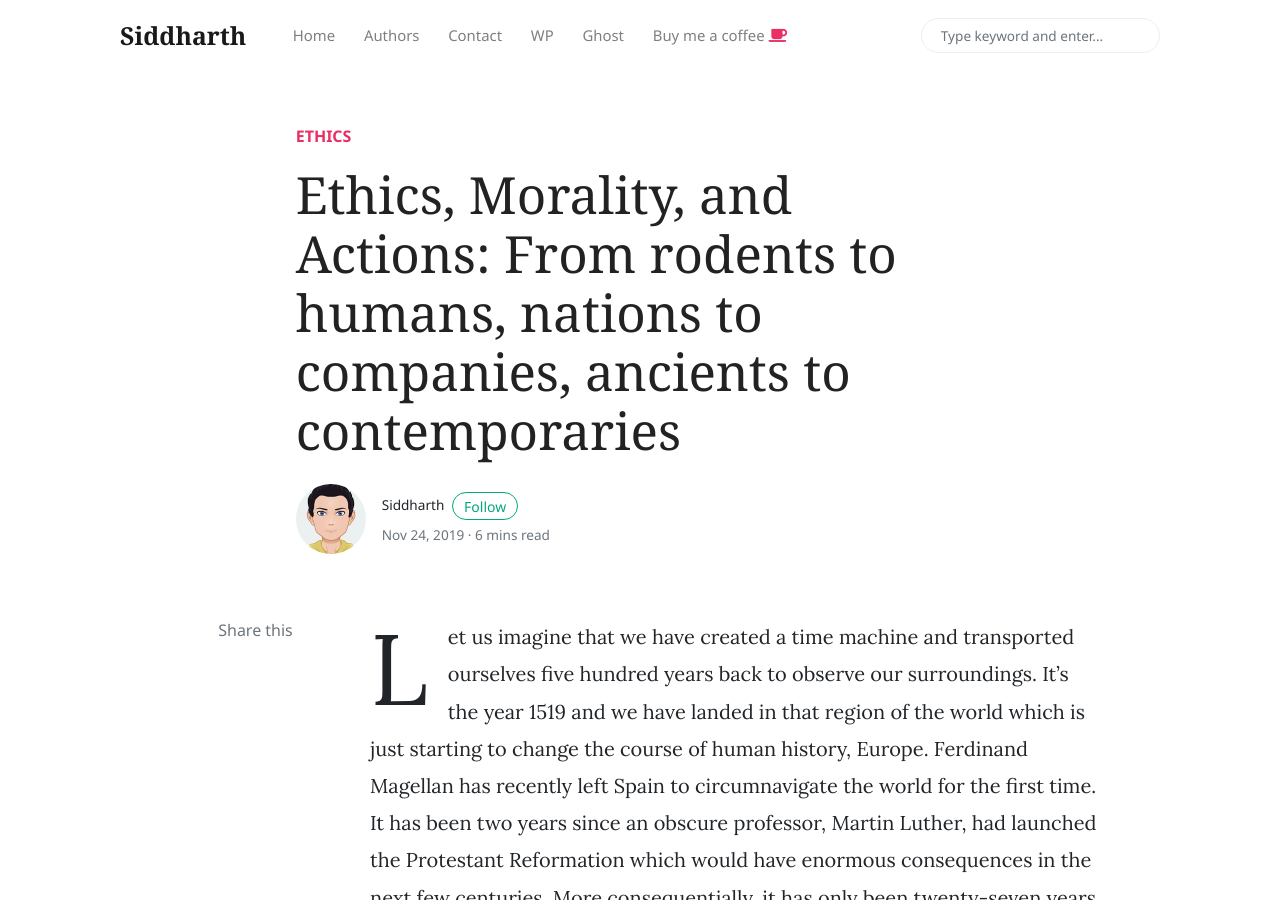
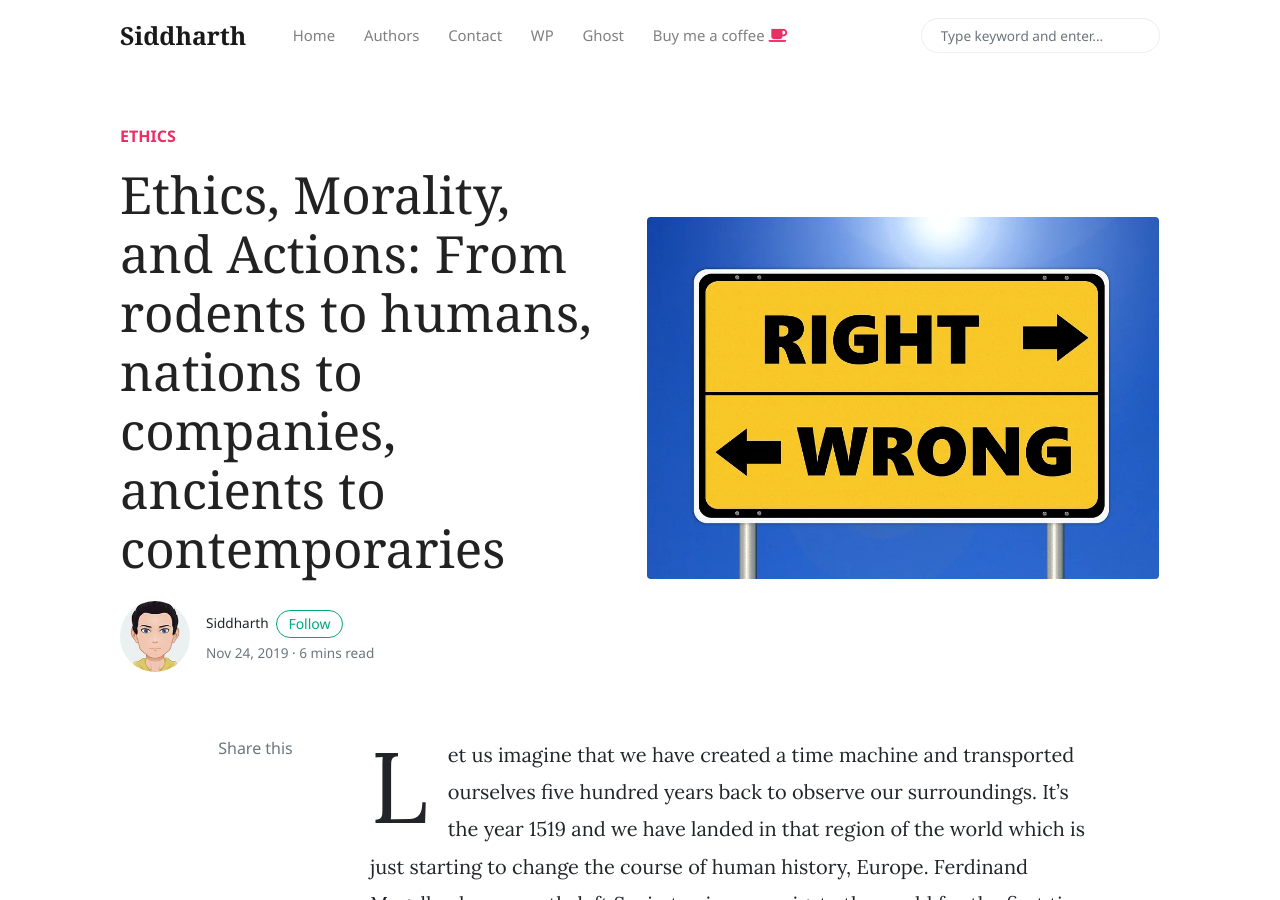
Before and after one commit to sidsapien/sidsapien.github.io, a Jekyll site: the page built from _posts/2019-11-24-Ethics.md, in a window 1280 px wide and 900 px high. Built offline with Jekyll 4.4.1, drawn with Linux system fonts in a browser that asks for light colours; nearby versions of some CDN libraries; comment, search, counter and statistics services are not loaded.

Commit message:
Adding image of the first post.

```diff
--- a/_posts/2019-11-24-Ethics.md
+++ b/_posts/2019-11-24-Ethics.md
@@ -3,7 +3,7 @@ layout: post
 title:  "Ethics, Morality, and Actions: From rodents to humans, nations to companies, ancients to contemporaries"
 author: Siddharth
 categories: [Ethics]
-image:
+image: assets/images/ethics.png
 tags: [Ethics]
 ---
 Let us imagine that we have created a time machine and transported ourselves five hundred years back to observe our surroundings. It's the year 1519 and we have landed in that region of the world which is just starting to change the course of human history, Europe. Ferdinand Magellan has recently left Spain to circumnavigate the world for the first time. It has been two years since an obscure professor, Martin Luther, had launched the Protestant Reformation which would have enormous consequences in the next few centuries. More consequentially, it has only been twenty-seven years since Columbus's famous voyage to the "New World." The Spaniards and Portuguese are now carving the Americas among themselves as decreed by the Pope. In this transforming world, let us now take the garb of a Spaniard and join the sailors on a Spanish fleet that is today embarking on the journey to the Americas. The single-most factor that has inspired the sailors to undertake this journey is the promise of economic prosperity through hard-work, trade, or plunder.
```
Also changed, not shown: assets/images/ethics.png (added).
